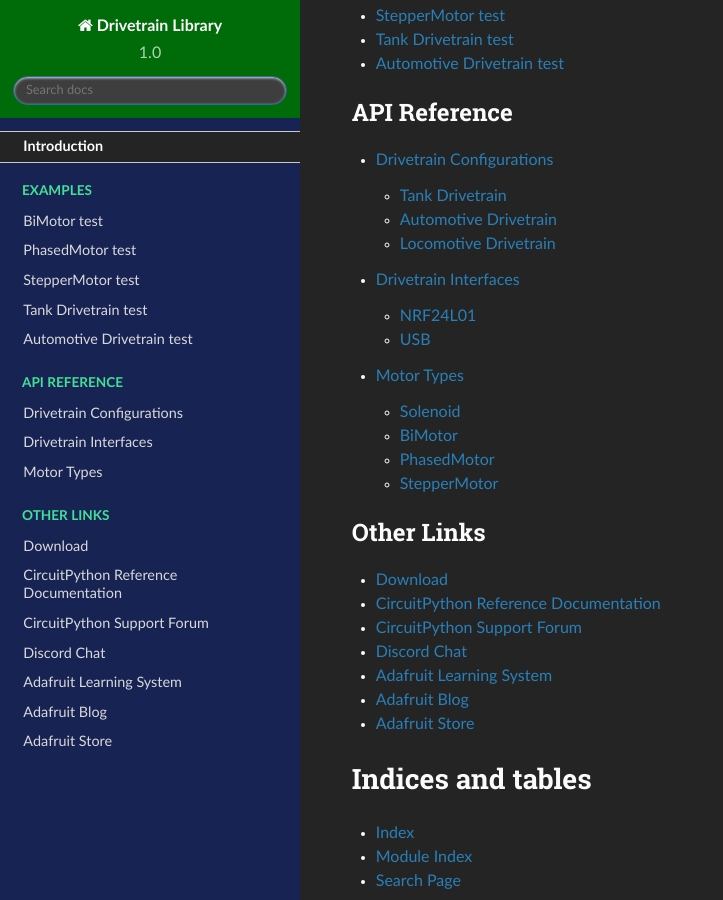
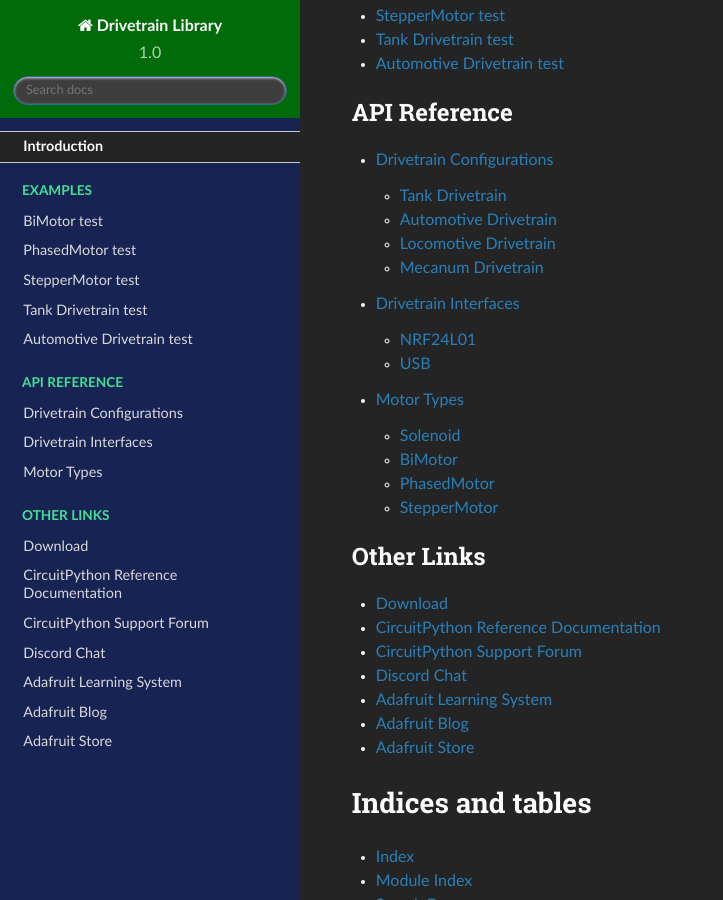
Before and after one commit to 2bndy5/Drivetrain, a Sphinx documentation site: the page built from docs/index.rst, in a window 1280 px wide and 900 px high, scrolled down 1218 px. Shown: the whole window, without its empty margins (0-723 px from the left). Built offline with Sphinx 7.4.7 and the Read the Docs theme 2.0.0, drawn with Linux system fonts in a browser that asks for light colours.

```diff
--- a/docs/api.rst
+++ b/docs/api.rst
@@ -28,6 +28,13 @@ Locomotive Drivetrain
 
 .. autoclass:: drivetrain.drivetrain.Locomotive
     :members:
+
+Mecanum Drivetrain
+---------------------
+
+.. autoclass:: drivetrain.drivetrain.Mecanum
+    :members:
+    :inherited-members:
 
 Drivetrain Interfaces
 ======================
```
